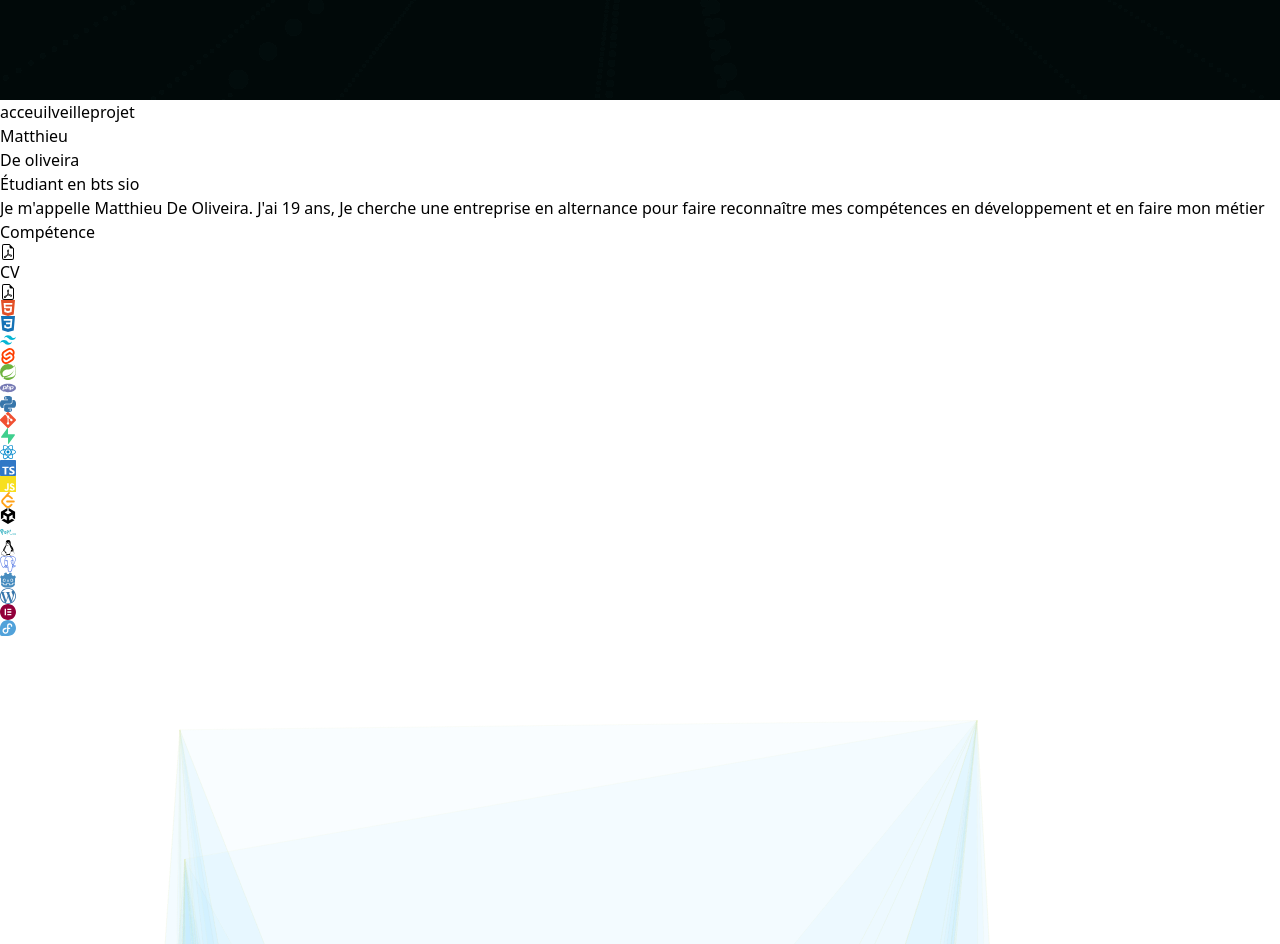
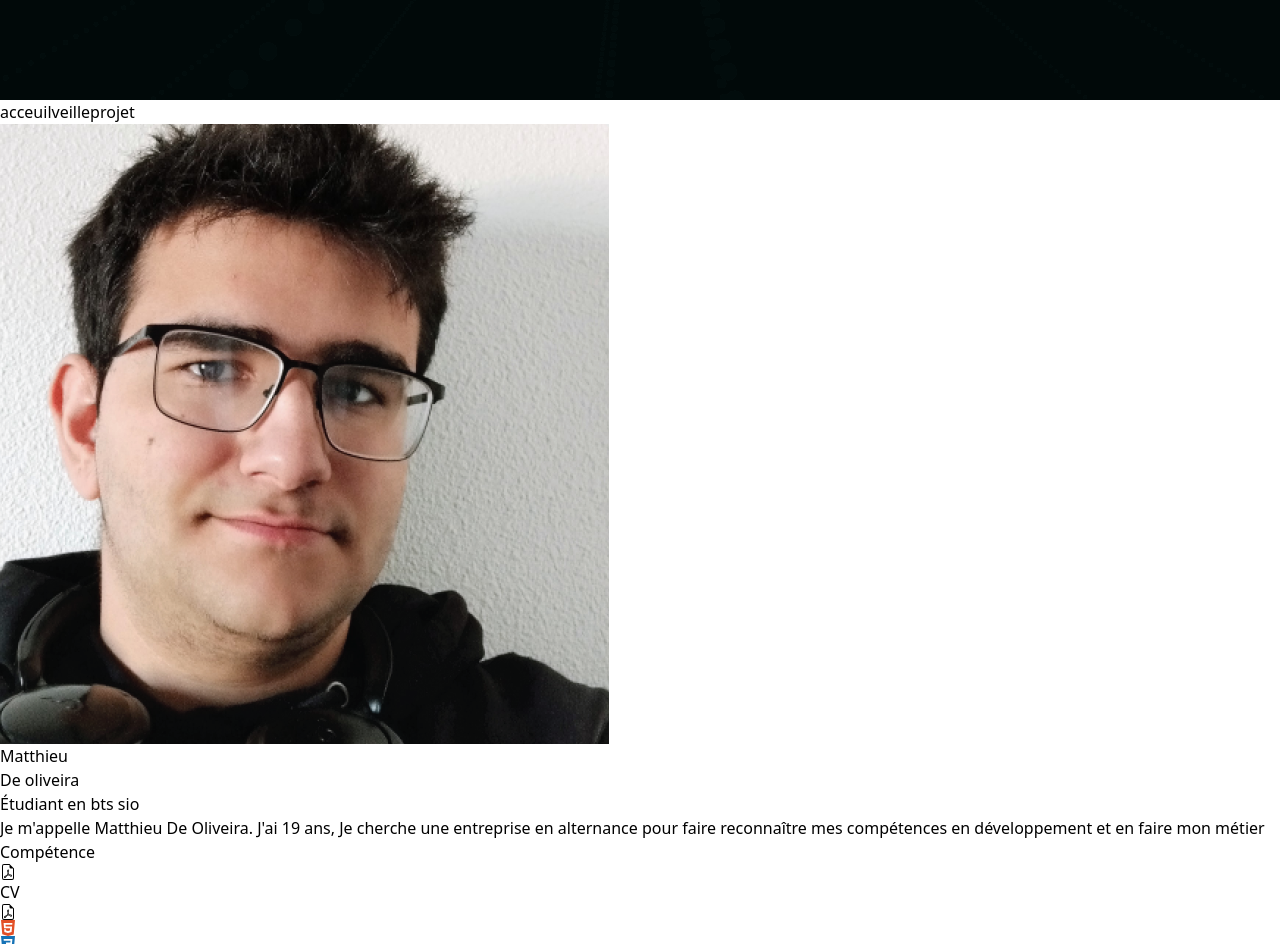
Before and after one commit to orkeilius/my-portfolio, a React (Vite) app: page / in a window 1280 px wide. Shown: the part 700-1644 px from the top of the page. Built offline with nearby package versions, Linux system fonts and the light colour scheme.

Commit message:
add image

```diff
--- a/src/components/Hero.jsx
+++ b/src/components/Hero.jsx
@@ -5,7 +5,9 @@ export default function Hero() {
         <div className="w-[90%] lg:w-[500px]  h-fit p-6 bg-gray-900 rounded-[3em] shadow-[-15px_15px_100px_5px_rgba(188,0,191,0.15)]">
             <div className="flex ">
 
-                <div className="rounded-full aspect-square w-32 h-32 bg-slate-700 "></div>
+                <div className="rounded-full aspect-square w-32 h-32 bg-slate-700 ">
+                    <img src="/image.png" className="rounded-full" />
+                </div>
                 <div className="w-full">
                     <h1 className="text-4xl ml-4">Matthieu <br />De oliveira</h1>
                     <p className="ml-4 font-light text-lg text-indigo-500 hover:text-emerald-500 transition-all duration-700">Étudiant en bts sio</p>
```
Also changed, not shown: public/image.png (added).
